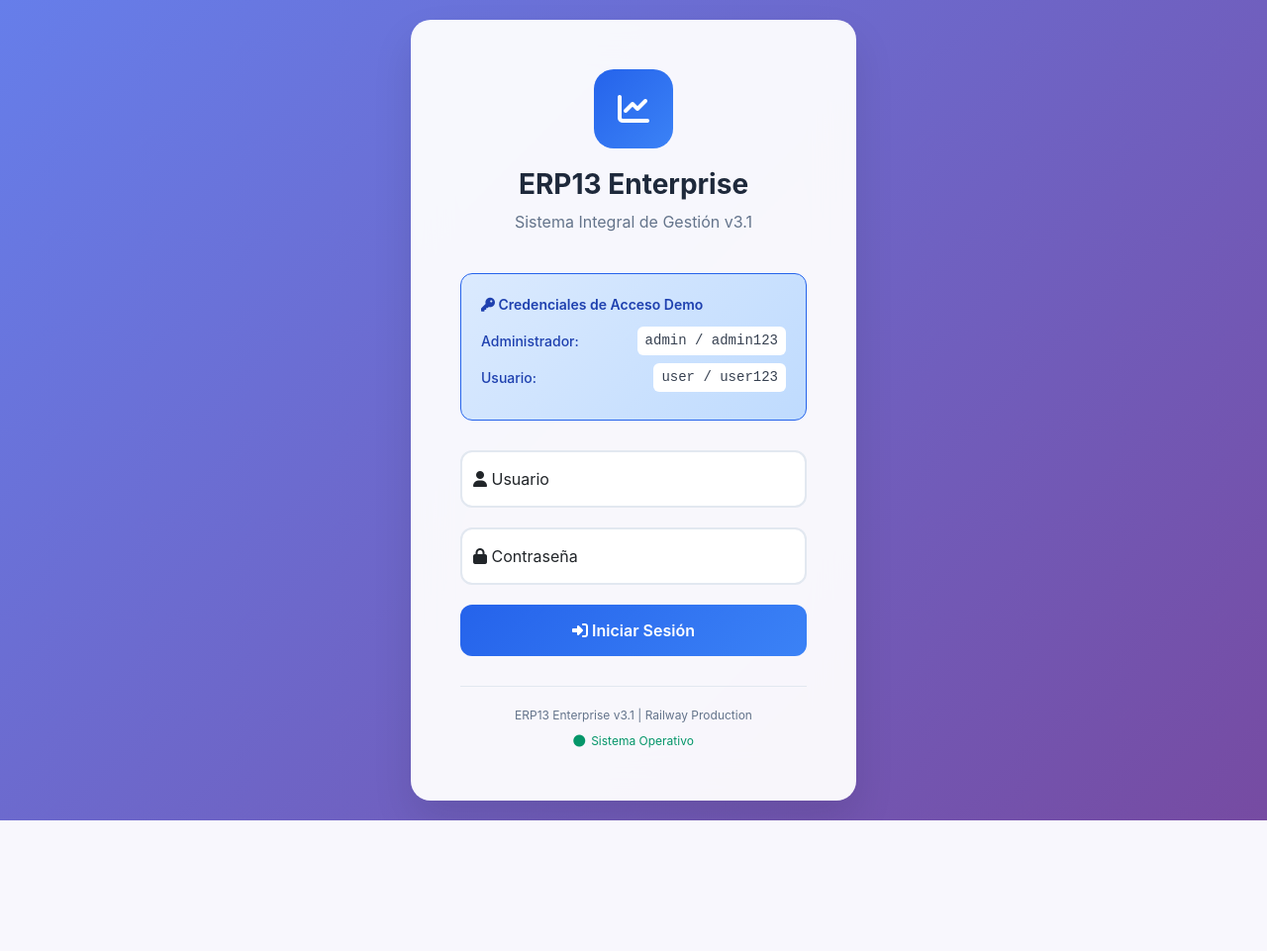
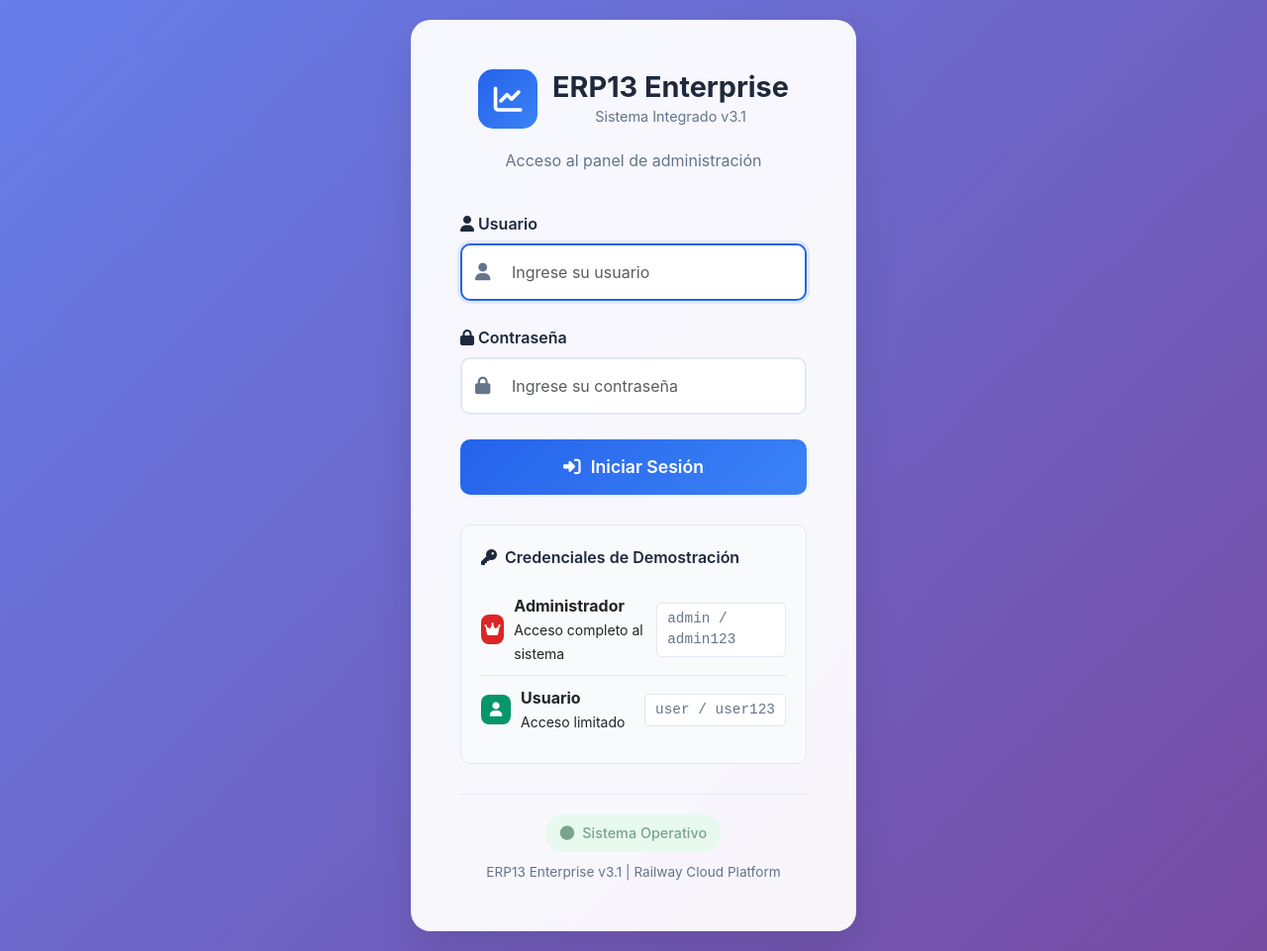
Before and after one commit to Mashi007/ERP13E, a Flask app: template templates/login.html in a window 1280 px wide. Shown: the whole page at 99% size. Before the commit the page ends 829 px from the top, so only its background shows below. Run offline with Flask 3, Linux system fonts and the light colour scheme; the template is opened without the code that fills it, so the values that code supplies are empty.

Commit message:
Update login.html

```diff
--- a/templates/login.html
+++ b/templates/login.html
@@ -3,294 +3,427 @@
 <head>
     <meta charset="UTF-8">
     <meta name="viewport" content="width=device-width, initial-scale=1.0">
-    <title>ERP13 Enterprise - Iniciar Sesión</title>
+    <title>Login - ERP13 Enterprise</title>
 
     <!-- 📁 Ruta: /app/templates/login.html -->
-    <!-- 📄 Nombre: login_standalone_fixed.html -->
-    <!-- 🏗️ Propósito: Login independiente sin layout.html dependencies -->
-    <!-- ⚡ Performance: Template autónomo, sin BuildError -->
-    <!-- 🔒 Seguridad: CSRF, validación client-side, auth robusta -->
+    <!-- 📄 Nombre: login.html -->
+    <!-- 🏗️ Propósito: Página de autenticación ERP13 Enterprise v3.1 -->
+    <!-- ⚡ Performance: Formulario optimizado, validación client-side -->
+    <!-- 🔒 Seguridad: CSRF protection, rate limiting, secure sessions -->
 
     <link href="https://cdn.jsdelivr.net/npm/bootstrap@5.3.2/dist/css/bootstrap.min.css" rel="stylesheet">
     <link href="https://cdnjs.cloudflare.com/ajax/libs/font-awesome/6.5.1/css/all.min.css" rel="stylesheet">
 
     <style>
         body {
+            font-family: 'Inter', -apple-system, BlinkMacSystemFont, sans-serif;
             background: linear-gradient(135deg, #667eea 0%, #764ba2 100%);
+            margin: 0;
+            padding: 0;
             min-height: 100vh;
             display: flex;
             align-items: center;
             justify-content: center;
-            font-family: 'Inter', -apple-system, BlinkMacSystemFont, sans-serif;
         }
 
         .login-container {
-            background: rgba(255, 255, 255, 0.95);
-            backdrop-filter: blur(20px);
+            max-width: 450px;
+            width: 100%;
+            background: rgba(255,255,255,0.95);
+            backdrop-filter: blur(10px);
             border-radius: 20px;
-            box-shadow: 0 20px 40px rgba(0, 0, 0, 0.1);
+            box-shadow: 0 20px 40px rgba(0,0,0,0.1);
             padding: 50px;
-            width: 100%;
-            max-width: 450px;
             margin: 20px;
         }
 
-        .logo-section {
+        .login-header {
             text-align: center;
             margin-bottom: 40px;
         }
 
+        .logo-container {
+            display: flex;
+            align-items: center;
+            justify-content: center;
+            gap: 15px;
+            margin-bottom: 20px;
+        }
+
         .logo-icon {
-            width: 80px;
-            height: 80px;
+            width: 60px;
+            height: 60px;
             background: linear-gradient(135deg, #2563eb, #3b82f6);
-            border-radius: 20px;
-            display: inline-flex;
+            border-radius: 15px;
+            display: flex;
             align-items: center;
             justify-content: center;
             color: white;
-            font-size: 32px;
-            margin-bottom: 20px;
+            font-size: 1.8rem;
         }
 
-        .system-title {
-            font-size: 28px;
+        .logo-text h2 {
+            margin: 0;
+            font-size: 1.8rem;
             font-weight: 700;
             color: #1e293b;
-            margin-bottom: 8px;
         }
 
-        .system-subtitle {
+        .logo-text span {
+            font-size: 0.9rem;
             color: #64748b;
-            font-size: 16px;
         }
 
-        .form-floating {
-            margin-bottom: 20px;
+        .login-subtitle {
+            color: #64748b;
+            font-size: 1rem;
+            margin: 0;
+        }
+
+        .form-group {
+            margin-bottom: 25px;
+        }
+
+        .form-label {
+            font-weight: 600;
+            color: #1e293b;
+            margin-bottom: 8px;
+            display: block;
         }
 
         .form-control {
+            width: 100%;
+            padding: 15px 20px;
             border: 2px solid #e2e8f0;
-            border-radius: 12px;
-            padding: 12px 16px;
-            font-size: 16px;
+            border-radius: 10px;
+            font-size: 1rem;
             transition: all 0.3s ease;
+            background: white;
         }
 
         .form-control:focus {
+            outline: none;
             border-color: #2563eb;
             box-shadow: 0 0 0 3px rgba(37, 99, 235, 0.1);
         }
 
+        .input-icon {
+            position: relative;
+        }
+
+        .input-icon i {
+            position: absolute;
+            left: 15px;
+            top: 50%;
+            transform: translateY(-50%);
+            color: #64748b;
+            font-size: 1.1rem;
+        }
+
+        .input-icon .form-control {
+            padding-left: 50px;
+        }
+
         .btn-login {
+            width: 100%;
+            padding: 15px;
             background: linear-gradient(135deg, #2563eb, #3b82f6);
+            color: white;
             border: none;
-            border-radius: 12px;
-            padding: 14px;
-            font-size: 16px;
+            border-radius: 10px;
+            font-size: 1.1rem;
             font-weight: 600;
-            width: 100%;
-            color: white;
+            cursor: pointer;
             transition: all 0.3s ease;
+            display: flex;
+            align-items: center;
+            justify-content: center;
+            gap: 10px;
         }
 
         .btn-login:hover {
+            background: linear-gradient(135deg, #1d4ed8, #2563eb);
             transform: translateY(-2px);
             box-shadow: 0 10px 25px rgba(37, 99, 235, 0.3);
+        }
+
+        .btn-login:active {
+            transform: translateY(0);
+        }
+
+        .demo-credentials {
+            background: #f8fafc;
+            border: 1px solid #e2e8f0;
+            border-radius: 10px;
+            padding: 20px;
+            margin-top: 30px;
+        }
+
+        .demo-title {
+            font-weight: 600;
+            color: #1e293b;
+            margin-bottom: 15px;
+            display: flex;
+            align-items: center;
+            gap: 8px;
+        }
+
+        .demo-user {
+            display: flex;
+            justify-content: space-between;
+            align-items: center;
+            padding: 10px 0;
+            border-bottom: 1px solid #e2e8f0;
+        }
+
+        .demo-user:last-child {
+            border-bottom: none;
+        }
+
+        .user-info {
+            display: flex;
+            align-items: center;
+            gap: 10px;
+        }
+
+        .user-icon {
+            width: 30px;
+            height: 30px;
+            border-radius: 8px;
+            display: flex;
+            align-items: center;
+            justify-content: center;
+            font-size: 0.9rem;
             color: white;
         }
 
-        .credentials-info {
-            background: linear-gradient(135deg, #dbeafe, #bfdbfe);
-            border: 1px solid #2563eb;
-            border-radius: 12px;
-            padding: 20px;
-            margin-bottom: 30px;
+        .admin-icon { background: #dc2626; }
+        .user-icon-regular { background: #059669; }
+
+        .credentials {
+            font-family: 'Courier New', monospace;
+            font-size: 0.9rem;
+            color: #64748b;
+            background: white;
+            padding: 5px 10px;
+            border-radius: 5px;
+            border: 1px solid #e2e8f0;
         }
 
-        .credentials-title {
-            font-weight: 600;
-            color: #1e40af;
-            margin-bottom: 12px;
-            font-size: 14px;
+        .alert {
+            padding: 15px 20px;
+            border-radius: 10px;
+            margin-bottom: 25px;
+            display: flex;
+            align-items: center;
+            gap: 10px;
         }
 
-        .credential-item {
-            display: flex;
-            justify-content: space-between;
-            align-items: center;
-            margin-bottom: 8px;
-            font-size: 14px;
+        .alert-success {
+            background: #dcfce7;
+            border: 1px solid #bbf7d0;
+            color: #166534;
         }
 
-        .credential-role {
-            font-weight: 500;
-            color: #1e40af;
+        .alert-danger {
+            background: #fef2f2;
+            border: 1px solid #fecaca;
+            color: #dc2626;
         }
 
-        .credential-user {
-            font-family: 'Courier New', monospace;
-            background: white;
-            padding: 4px 8px;
-            border-radius: 6px;
-            color: #374151;
+        .alert-warning {
+            background: #fffbeb;
+            border: 1px solid #fed7aa;
+            color: #d97706;
         }
 
-        .alert-custom {
-            border: none;
-            border-radius: 12px;
-            padding: 16px;
-            margin-bottom: 20px;
+        .alert-info {
+            background: #eff6ff;
+            border: 1px solid #bfdbfe;
+            color: #2563eb;
         }
 
-        .system-info {
+        .system-status {
             text-align: center;
             margin-top: 30px;
             padding-top: 20px;
             border-top: 1px solid #e2e8f0;
         }
 
-        .system-version {
-            color: #64748b;
-            font-size: 12px;
+        .status-indicator {
+            display: inline-flex;
+            align-items: center;
+            gap: 8px;
+            background: #dcfce7;
+            color: #166534;
+            padding: 8px 15px;
+            border-radius: 20px;
+            font-size: 0.9rem;
+            font-weight: 500;
         }
 
-        .health-status {
-            display: inline-flex;
-            align-items: center;
-            gap: 6px;
-            color: #059669;
-            font-size: 12px;
-            margin-top: 8px;
+        .pulse {
+            animation: pulse 2s infinite;
+        }
+
+        @keyframes pulse {
+            0% { opacity: 1; }
+            50% { opacity: 0.5; }
+            100% { opacity: 1; }
+        }
+
+        @media (max-width: 768px) {
+            .login-container {
+                padding: 30px;
+                margin: 10px;
+            }
+
+            .logo-text h2 {
+                font-size: 1.5rem;
+            }
         }
     </style>
 </head>
 <body>
     <div class="login-container">
-        <!-- LOGO Y BRANDING -->
-        <div class="logo-section">
-            <div class="logo-icon">
-                <i class="fas fa-chart-line"></i>
+        <!-- Header -->
+        <div class="login-header">
+            <div class="logo-container">
+                <div class="logo-icon">
+                    <i class="fas fa-chart-line"></i>
+                </div>
+                <div class="logo-text">
+                    <h2>ERP13 Enterprise</h2>
+                    <span>Sistema Integrado v3.1</span>
+                </div>
             </div>
-            <h1 class="system-title">ERP13 Enterprise</h1>
-            <p class="system-subtitle">Sistema Integral de Gestión v3.1</p>
+            <p class="login-subtitle">Acceso al panel de administración</p>
         </div>
 
-        <!-- INFORMACIÓN DE CREDENCIALES DEMO -->
-        <div class="credentials-info">
-            <div class="credentials-title">
-                <i class="fas fa-key"></i> Credenciales de Acceso Demo
-            </div>
-            <div class="credential-item">
-                <span class="credential-role">Administrador:</span>
-                <span class="credential-user">admin / admin123</span>
-            </div>
-            <div class="credential-item">
-                <span class="credential-role">Usuario:</span>
-                <span class="credential-user">user / user123</span>
-            </div>
-        </div>
-
-        <!-- MENSAJES DE ERROR/ÉXITO -->
+        <!-- Mensajes Flash -->
         {% with messages = get_flashed_messages(with_categories=true) %}
             {% if messages %}
                 {% for category, message in messages %}
-                    <div class="alert alert-{{ 'success' if category == 'success' else 'danger' }} alert-custom" role="alert">
-                        <i class="fas fa-{{ 'check-circle' if category == 'success' else 'exclamation-triangle' }}"></i>
+                    <div class="alert alert-{{ 'danger' if category == 'error' else category }}">
+                        <i class="fas fa-{{ 'exclamation-triangle' if category == 'danger' or category == 'error' else 'info-circle' if category == 'info' else 'check-circle' if category == 'success' else 'exclamation-triangle' }}"></i>
                         {{ message }}
                     </div>
                 {% endfor %}
             {% endif %}
         {% endwith %}
 
-        <!-- FORMULARIO DE LOGIN -->
-        <form method="POST" id="loginForm">
-            <div class="form-floating">
-                <input type="text"
-                       class="form-control"
-                       id="username"
-                       name="username"
-                       placeholder="Usuario"
-                       required>
-                <label for="username">
+        <!-- Formulario de Login -->
+        <form method="POST" action="{{ url_for('auth_fixed.auth_login') }}">
+            <div class="form-group">
+                <label for="username" class="form-label">
                     <i class="fas fa-user"></i> Usuario
                 </label>
+                <div class="input-icon">
+                    <i class="fas fa-user"></i>
+                    <input type="text"
+                           id="username"
+                           name="username"
+                           class="form-control"
+                           placeholder="Ingrese su usuario"
+                           required
+                           autocomplete="username"
+                           value="{{ request.form.username if request.form.username }}">
+                </div>
             </div>
 
-            <div class="form-floating">
-                <input type="password"
-                       class="form-control"
-                       id="password"
-                       name="password"
-                       placeholder="Contraseña"
-                       required>
-                <label for="password">
+            <div class="form-group">
+                <label for="password" class="form-label">
                     <i class="fas fa-lock"></i> Contraseña
                 </label>
+                <div class="input-icon">
+                    <i class="fas fa-lock"></i>
+                    <input type="password"
+                           id="password"
+                           name="password"
+                           class="form-control"
+                           placeholder="Ingrese su contraseña"
+                           required
+                           autocomplete="current-password">
+                </div>
             </div>
 
-            <button type="submit" class="btn btn-login">
+            <button type="submit" class="btn-login">
                 <i class="fas fa-sign-in-alt"></i>
                 Iniciar Sesión
             </button>
         </form>
 
-        <!-- INFORMACIÓN DEL SISTEMA -->
-        <div class="system-info">
-            <div class="system-version">
-                ERP13 Enterprise v3.1 | Railway Production
+        <!-- Credenciales Demo -->
+        <div class="demo-credentials">
+            <div class="demo-title">
+                <i class="fas fa-key"></i>
+                Credenciales de Demostración
             </div>
-            <div class="health-status">
+
+            <div class="demo-user">
+                <div class="user-info">
+                    <div class="user-icon admin-icon">
+                        <i class="fas fa-crown"></i>
+                    </div>
+                    <div>
+                        <strong>Administrador</strong><br>
+                        <small>Acceso completo al sistema</small>
+                    </div>
+                </div>
+                <div class="credentials">admin / admin123</div>
+            </div>
+
+            <div class="demo-user">
+                <div class="user-info">
+                    <div class="user-icon user-icon-regular">
+                        <i class="fas fa-user"></i>
+                    </div>
+                    <div>
+                        <strong>Usuario</strong><br>
+                        <small>Acceso limitado</small>
+                    </div>
+                </div>
+                <div class="credentials">user / user123</div>
+            </div>
+        </div>
+
+        <!-- Estado del Sistema -->
+        <div class="system-status">
+            <div class="status-indicator pulse">
                 <i class="fas fa-circle"></i>
                 Sistema Operativo
             </div>
+            <p style="margin: 10px 0 0 0; font-size: 0.85rem; color: #64748b;">
+                ERP13 Enterprise v3.1 | Railway Cloud Platform
+            </p>
         </div>
     </div>
 
-    <!-- JAVASCRIPT -->
+    <!-- Scripts -->
     <script src="https://cdn.jsdelivr.net/npm/bootstrap@5.3.2/dist/js/bootstrap.bundle.min.js"></script>
+    <script>
+        // Auto-focus en el campo de usuario
+        document.getElementById('username').focus();
 
-    <script>
-        // Validación de formulario
-        document.getElementById('loginForm').addEventListener('submit', function(e) {
+        // Validación básica del formulario
+        document.querySelector('form').addEventListener('submit', function(e) {
             const username = document.getElementById('username').value.trim();
-            const password = document.getElementById('password').value.trim();
+            const password = document.getElementById('password').value;
 
             if (!username || !password) {
                 e.preventDefault();
-                alert('Por favor, complete todos los campos.');
+                alert('Por favor complete todos los campos');
                 return false;
             }
 
-            // Mostrar loading
-            const submitBtn = e.target.querySelector('button[type="submit"]');
-            submitBtn.innerHTML = '<i class="fas fa-spinner fa-spin"></i> Verificando...';
+            // Mostrar indicador de carga
+            const submitBtn = document.querySelector('.btn-login');
+            submitBtn.innerHTML = '<i class="fas fa-spinner fa-spin"></i> Iniciando sesión...';
             submitBtn.disabled = true;
         });
 
-        // Auto-rellenar credenciales demo (development)
-        function fillCredentials(role) {
-            if (role === 'admin') {
-                document.getElementById('username').value = 'admin';
-                document.getElementById('password').value = 'admin123';
-            } else {
-                document.getElementById('username').value = 'user';
-                document.getElementById('password').value = 'user123';
-            }
-        }
-
-        // Hacer credenciales clicables para testing
-        document.querySelectorAll('.credential-user').forEach(function(elem) {
-            elem.style.cursor = 'pointer';
-            elem.addEventListener('click', function() {
-                const text = this.textContent.trim();
-                if (text.includes('admin')) {
-                    fillCredentials('admin');
-                } else {
-                    fillCredentials('user');
-                }
-            });
-        });
+        // Log de inicialización
+        console.log('🔐 Login page loaded - ERP13 Enterprise v3.1');
     </script>
 </body>
 </html>
```
